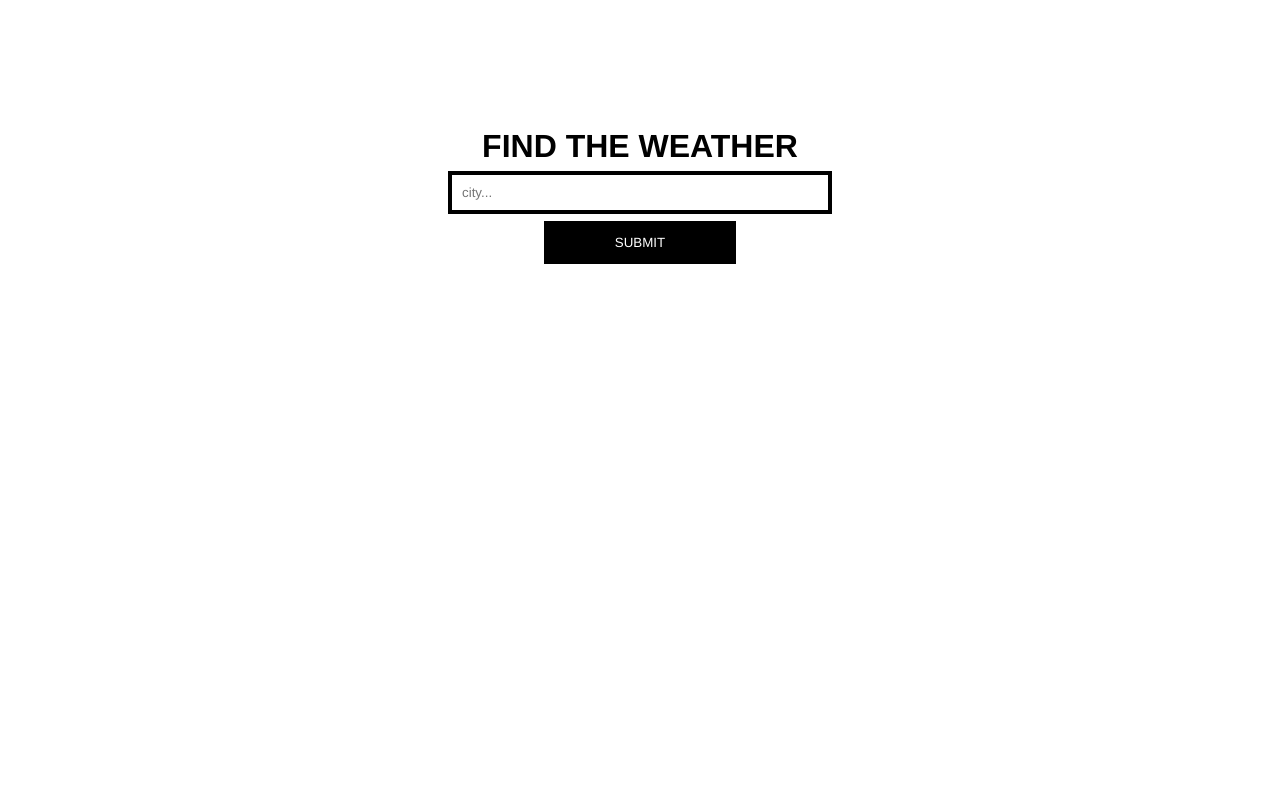
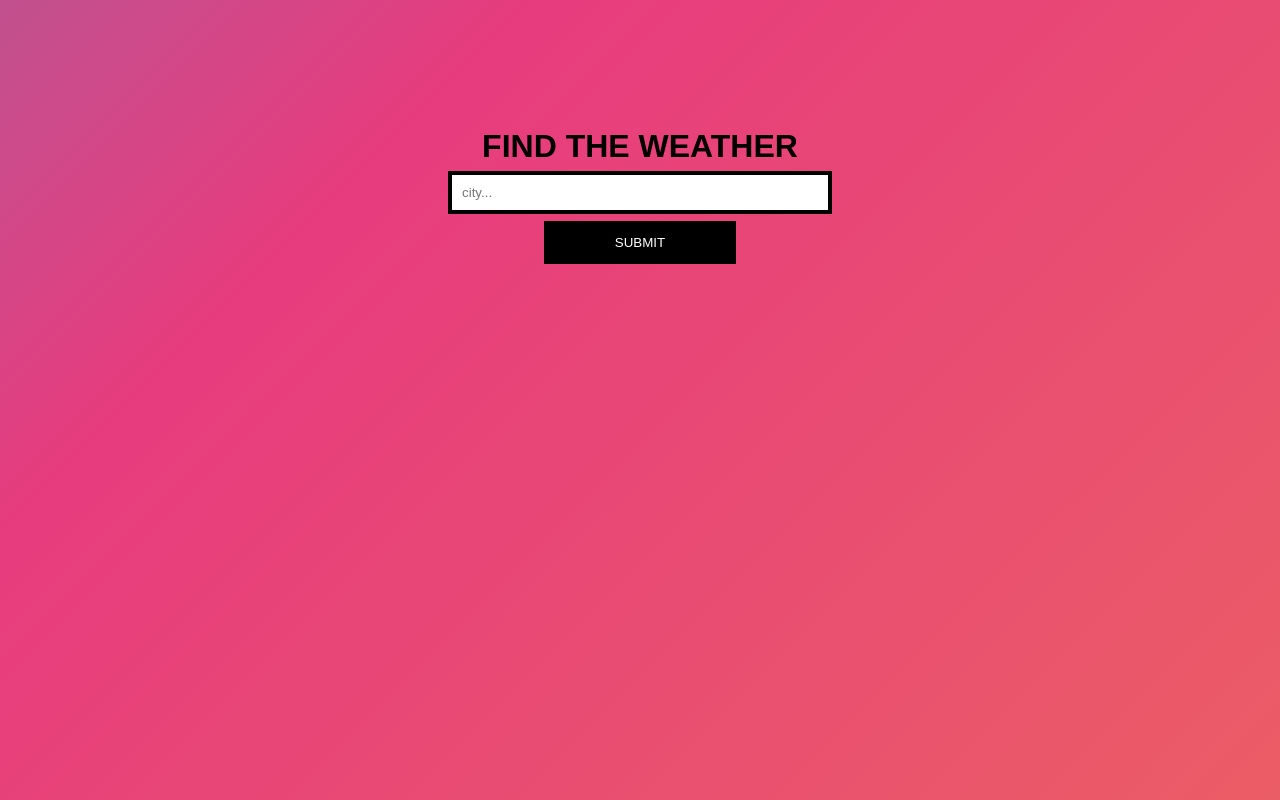
Before and after one commit to Nkashyap-anand/Weather-App, a Django app: page / in a window 1280 px wide. Run offline with Django 4.2, Linux system fonts and the light colour scheme.

Commit message:
basic animation added

```diff
--- a/weatherApp/myapp/templates/myapp/home.html
+++ b/weatherApp/myapp/templates/myapp/home.html
@@ -9,8 +9,27 @@
     <style>
       * {
         margin: 0;
-        font-family: "Franklin Gothic Medium", "Arial Narrow", Arial, sans-serif;
+        font-family: "Poppins", sans-serif;
         box-sizing: border-box;
+      }
+
+      body {
+        background: linear-gradient(-45deg, #ee7752, #e73c7e, #23a6d5, #23d5ab);
+        background-size: 400% 400%;
+        animation: gradient 15s ease infinite;
+        height: 100vh;
+      }
+
+      @keyframes gradient {
+        0% {
+          background-position: 0% 50%;
+        }
+        50% {
+          background-position: 100% 50%;
+        }
+        100% {
+          background-position: 0% 50%;
+        }
       }
 
       #main {
@@ -36,6 +55,15 @@
         cursor: pointer;
         text-transform: uppercase;
       }
+
+      h3 {
+        font-family: "Merriweather", serif;
+        font-weight: 300 bolder;
+      }
+
+      .result {
+        display: flexbox;
+      }
     </style>
   </head>
   <body>
@@ -54,6 +82,7 @@
         <input type="submit" value="submit" />
       </form>
 
+      <div class="result">
         {% if weather %}
         <h3>{{weather.region}}</h3>
         <h3>{{weather.dayhour}}</h3>
@@ -61,5 +90,6 @@
         <h3>{{weather.weather_now}}</h3>
         {% endif %}
       </div>
+    </div>
   </body>
 </html>
--- a/weatherApp/weatherApp/settings.py
+++ b/weatherApp/weatherApp/settings.py
@@ -11,6 +11,7 @@ https://docs.djangoproject.com/en/4.0/ref/settings/
 """
 
 from pathlib import Path
+import os
 
 # Build paths inside the project like this: BASE_DIR / 'subdir'.
 BASE_DIR = Path(__file__).resolve().parent.parent
@@ -118,6 +119,8 @@ USE_TZ = True
 
 STATIC_URL = 'static/'
 
+STATIC_ROOT= os.path.join(BASE_DIR, 'static')
+
 # Default primary key field type
 # https://docs.djangoproject.com/en/4.0/ref/settings/#default-auto-field
 
```
Lines whose indentation alone changed are shown as unchanged.
